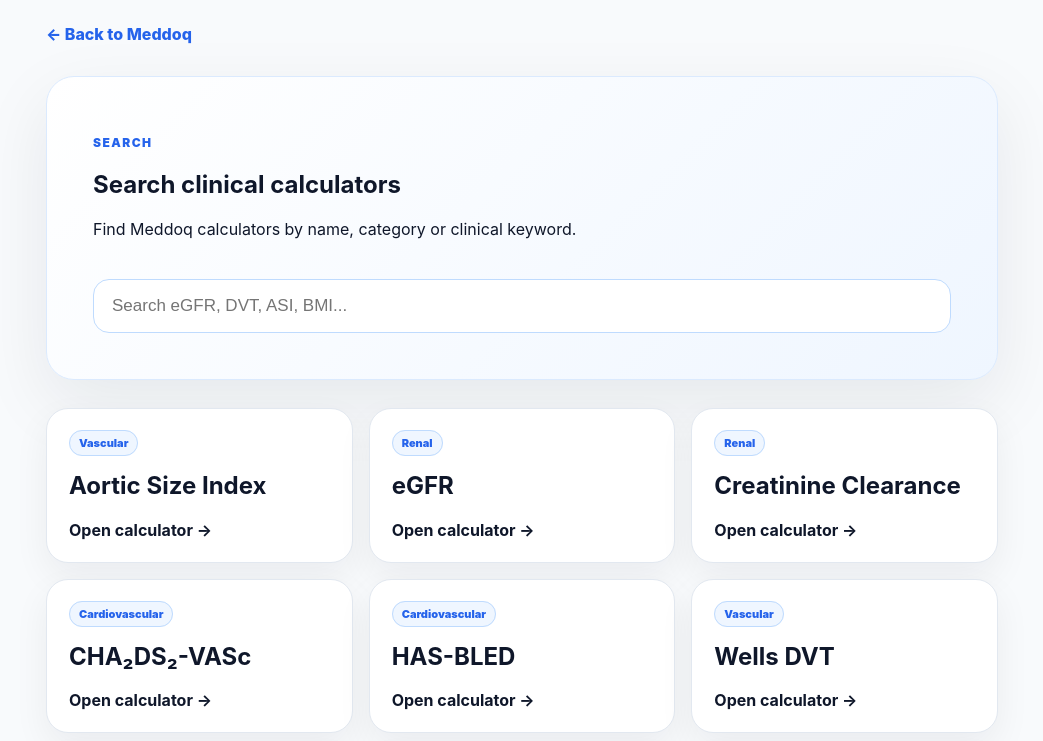
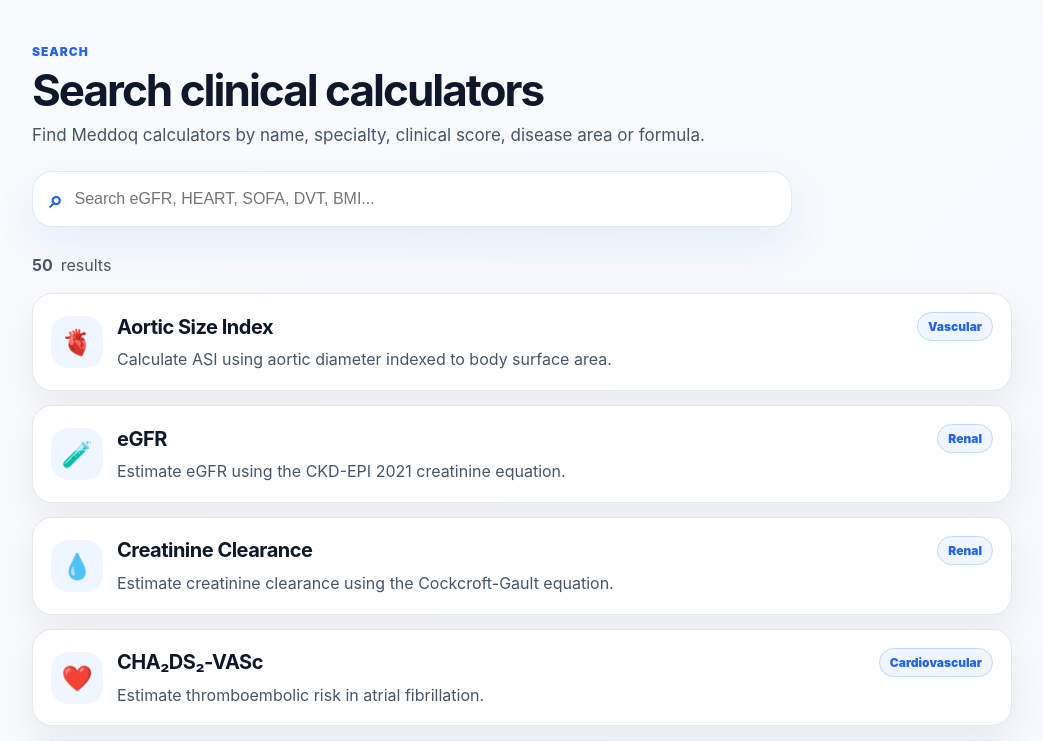
Before and after one commit to brsbyrm/meddoq, a Next.js app: page /search in a window 1280 px wide. Shown: the top 741 px of the page, without its empty margins (118-1161 px from the left). Built offline with nearby package versions, Linux system fonts and the light colour scheme.

Commit message:
Make search and sitemap data-driven

```diff
--- a/app/search/page.js
+++ b/app/search/page.js
@@ -1,162 +1,204 @@
 "use client";
 
 import { useMemo, useState } from "react";
-
-const calculators = [
-  ["Aortic Size Index", "Vascular", "/calculators/aortic-size-index", "Calculate ASI using aortic diameter indexed to body surface area. aortic size index"],
-  ["eGFR", "Renal", "/calculators/egfr", "Estimate eGFR using the CKD-EPI 2021 creatinine equation. egfr"],
-  ["Creatinine Clearance", "Renal", "/calculators/creatinine-clearance", "Estimate creatinine clearance using the Cockcroft-Gault equation. creatinine clearance"],
-  ["CHA₂DS₂-VASc", "Cardiovascular", "/calculators/cha2ds2-vasc", "Estimate thromboembolic risk in atrial fibrillation. cha2ds2 vasc"],
-  ["HAS-BLED", "Cardiovascular", "/calculators/has-bled", "Assess bleeding risk in atrial fibrillation. has bled"],
-  ["Wells DVT", "Vascular", "/calculators/wells-dvt", "Estimate pretest probability of deep vein thrombosis. wells dvt"],
-  ["Body Surface Area", "General", "/calculators/body-surface-area", "Calculate BSA using the Mosteller formula. body surface area"],
-  ["Body Mass Index", "General", "/calculators/body-mass-index", "Calculate body mass index and standard weight category. body mass index"],
-  ["Caprini Score", "Perioperative", "/calculators/caprini-score", "Estimate venous thromboembolism risk in surgical patients. caprini score"],
-  ["Revised Cardiac Risk Index", "Perioperative", "/calculators/revised-cardiac-risk-index", "Estimate perioperative cardiac risk before non-cardiac surgery. revised cardiac risk index"],
-  ["Padua Prediction Score", "Perioperative", "/calculators/padua-score", "Estimate VTE risk in hospitalized medical patients. padua score"],
-  ["IMPROVE VTE Risk Score", "Perioperative", "/calculators/improve-vte-risk-score", "Estimate VTE risk in hospitalized medical patients. improve vte risk score"],
-  ["IMPROVE Bleeding Risk Score", "Perioperative", "/calculators/improve-bleeding-risk-score", "Estimate bleeding risk in hospitalized medical patients. improve bleeding risk score"],
-  ["Wells PE Score", "Vascular", "/calculators/wells-pe", "Estimate clinical probability of pulmonary embolism. wells pe"],
-  ["Duke Activity Status Index", "Perioperative", "/calculators/duke-activity-status-index", "Estimate functional capacity before non-cardiac surgery. duke activity status index"],
-  ["Gupta MICA Risk Calculator", "Perioperative", "/calculators/gupta-mica", "Estimate perioperative myocardial infarction or cardiac arrest risk. gupta mica"],
-  ["Apfel Score", "Perioperative", "/calculators/apfel-score", "Estimate postoperative nausea and vomiting risk. apfel score"],
-  ["Venous Clinical Severity Score", "Vascular", "/calculators/venous-clinical-severity-score", "Calculate VCSS for chronic venous disease severity. venous clinical severity score"],
-  ["Villalta Score", "Vascular", "/calculators/villalta-score", "Assess post-thrombotic syndrome severity after DVT. villalta score"],
-  ["Rutherford Classification", "Vascular", "/calculators/rutherford-classification", "Classify chronic lower-extremity PAD severity. rutherford classification"],
-  ["Fontaine Classification", "Vascular", "/calculators/fontaine-classification", "Classify peripheral arterial disease severity using Fontaine stages. fontaine classification"],
-  ["WIfI Classification", "Vascular", "/calculators/wifi-classification", "Assess limb threat using Wound, Ischemia and foot Infection. wifi classification"],
-  ["CEAP Classification", "Vascular", "/calculators/ceap-classification", "Classify chronic venous disease using CEAP. ceap classification"],
-  ["Glasgow-Blatchford Score", "General", "/calculators/glasgow-blatchford-score", "Risk stratification for upper gastrointestinal bleeding. glasgow blatchford score"],
-  ["Rockall Score", "General", "/calculators/rockall-score", "Risk stratification after upper gastrointestinal bleeding. rockall score"],
-  ["Child-Pugh Score", "General", "/calculators/child-pugh-score", "Classify severity of chronic liver disease. child pugh score"],
-  ["MELD Score", "General", "/calculators/meld-score", "Estimate liver disease severity using MELD. meld score"],
-  ["MELD-Na Score", "General", "/calculators/meld-na-score", "Estimate liver disease severity using MELD-Na. meld na score"],
-  ["FIB-4 Index", "General", "/calculators/fib-4-index", "Estimate risk of advanced liver fibrosis. fib 4 index"],
-  ["APRI Score", "General", "/calculators/apri-score", "Estimate liver fibrosis risk using AST and platelets. apri score"],
-  ["ALBI Score", "General", "/calculators/albi-score", "Assess liver function using albumin and bilirubin. albi score"],
-  ["NAFLD Fibrosis Score", "General", "/calculators/nafld-fibrosis-score", "Estimate advanced fibrosis in fatty liver disease. nafld fibrosis score"],
-  ["CKD-EPI 2021 Cystatin C eGFR", "Renal", "/calculators/ckd-epi-2021-cystatin-c", "Estimate eGFR using cystatin C. ckd epi 2021 cystatin c"],
-  ["Anion Gap", "Renal", "/calculators/anion-gap", "Calculate serum and albumin-corrected anion gap. anion gap"],
-  ["Serum Osmolality", "Renal", "/calculators/serum-osmolality", "Calculate serum osmolality and osmolar gap. serum osmolality"],
-  ["Corrected Sodium", "Renal", "/calculators/corrected-sodium", "Correct serum sodium for hyperglycemia. corrected sodium"],
-  ["Winter's Formula", "Renal", "/calculators/winters-formula", "Estimate expected PaCO₂ compensation in metabolic acidosis. winters formula"],
-  ["Delta Ratio", "Renal", "/calculators/delta-ratio", "Evaluate mixed metabolic acid-base disorders. delta ratio"],
-  ["Base Excess", "Renal", "/calculators/base-excess", "Estimate base excess from pH and bicarbonate. base excess"],
-  ["Oxygenation Index", "General", "/calculators/oxygenation-index", "Calculate oxygenation index from FiO₂, MAP and PaO₂. oxygenation index"],
-  ["Khorana Score", "Oncology", "/calculators/khorana-score", "Estimate cancer-associated venous thromboembolism risk. khorana score"],
-  ["PESI Score", "Pulmonary", "/calculators/pesi-score", "Pulmonary Embolism Severity Index for 30-day mortality risk. pesi score"],
-  ["sPESI Score", "Pulmonary", "/calculators/spesi-score", "Simplified Pulmonary Embolism Severity Index. spesi score"],
-  ["qSOFA Score", "Critical Care", "/calculators/qsofa-score", "Quick Sequential Organ Failure Assessment. qsofa score"],
-  ["SOFA Score", "Critical Care", "/calculators/sofa-score", "Sequential Organ Failure Assessment score. sofa score"],
-  ["NEWS2 Score", "Critical Care", "/calculators/news2-score", "National Early Warning Score 2. news2 score"],
-  ["MEWS Score", "Critical Care", "/calculators/mews-score", "Modified Early Warning Score. mews score"],
-  ["HEART Score", "Cardiology", "/calculators/heart-score", "Chest pain and suspected ACS risk stratification. heart score"],
-  ["TIMI NSTEMI/UA Score", "Cardiology", "/calculators/timi-nstemi-ua-score", "Unstable angina and NSTEMI short-term ischemic risk. timi nstemi ua score"],
-  ["CURB-65 Score", "Pulmonology", "/calculators/curb-65-score", "Community-acquired pneumonia severity and mortality risk. curb 65 score"],
-];
+import { calculators } from "../data/calculators";
 
 export default function SearchPage() {
   const [query, setQuery] = useState("");
 
   const results = useMemo(() => {
-    const q = query.toLowerCase().trim();
+    const q = query.trim().toLowerCase();
+
     if (!q) return calculators;
-    return calculators.filter(([name, category, , keywords]) =>
-      `${name} ${category} ${keywords}`.toLowerCase().includes(q)
+
+    return calculators.filter((item) =>
+      [item.name, item.category, item.description, item.id]
+        .join(" ")
+        .toLowerCase()
+        .includes(q)
     );
   }, [query]);
 
   return (
-    <main style={styles.main}>
-      <a href="/" style={styles.back}>← Back to Meddoq</a>
-
+    <main style={styles.page}>
       <section style={styles.hero}>
         <p style={styles.kicker}>Search</p>
-        <h1>Search clinical calculators</h1>
-        <p>Find Meddoq calculators by name, category or clinical keyword.</p>
+        <h1 style={styles.title}>Search clinical calculators</h1>
+        <p style={styles.text}>
+          Find Meddoq calculators by name, specialty, clinical score, disease area or formula.
+        </p>
 
-        <input
-          autoFocus
-          value={query}
-          onChange={(e) => setQuery(e.target.value)}
-          placeholder="Search eGFR, DVT, ASI, BMI..."
-          style={styles.search}
-        />
+        <div style={styles.searchBox}>
+          <span style={styles.searchIcon}>⌕</span>
+          <input
+            value={query}
+            onChange={(event) => setQuery(event.target.value)}
+            placeholder="Search eGFR, HEART, SOFA, DVT, BMI..."
+            style={styles.searchInput}
+            autoFocus
+          />
+        </div>
+      </section>
+
+      <section style={styles.summary}>
+        <strong>{results.length}</strong>
+        <span>{results.length === 1 ? "result" : "results"}</span>
       </section>
 
       <section style={styles.grid}>
-        {results.map(([name, category, href]) => (
-          <a href={href} key={href} style={styles.card}>
-            <span style={styles.badge}>{category}</span>
-            <h2>{name}</h2>
-            <strong>Open calculator →</strong>
+        {results.map((item) => (
+          <a key={item.id} href={item.href} style={styles.card}>
+            <div style={styles.icon}>{item.icon}</div>
+            <div>
+              <div style={styles.cardTop}>
+                <h2 style={styles.cardTitle}>{item.name}</h2>
+                <span style={styles.badge}>{item.category}</span>
+              </div>
+              <p style={styles.cardText}>{item.description}</p>
+            </div>
           </a>
         ))}
       </section>
+
+      {results.length === 0 && (
+        <section style={styles.empty}>
+          No calculator found. Try another keyword.
+        </section>
+      )}
     </main>
   );
 }
 
 const styles = {
-  main: {
-    maxWidth: 1000,
-    margin: "0 auto",
-    padding: 24,
+  page: {
+    minHeight: "100vh",
+    padding: "44px 24px 64px",
+    background: "linear-gradient(135deg, #f8fafc 0%, #eef6ff 100%)",
+    color: "#0f172a",
     fontFamily:
       'Inter, ui-sans-serif, system-ui, -apple-system, BlinkMacSystemFont, "Segoe UI", sans-serif',
-    color: "#0f172a",
-  },
-  back: {
-    color: "#2563eb",
-    fontWeight: 800,
-    textDecoration: "none",
   },
   hero: {
-    marginTop: 32,
-    background: "linear-gradient(135deg, #ffffff, #eff6ff)",
-    border: "1px solid #dbeafe",
-    borderRadius: 28,
-    padding: "clamp(26px, 5vw, 46px)",
-    boxShadow: "0 24px 70px rgba(15,23,42,0.08)",
+    maxWidth: 980,
+    margin: "0 auto 28px",
   },
   kicker: {
+    margin: 0,
     color: "#2563eb",
     fontWeight: 900,
     textTransform: "uppercase",
-    letterSpacing: "0.12em",
+    letterSpacing: "0.08em",
     fontSize: 12,
   },
-  search: {
-    marginTop: 24,
+  title: {
+    margin: "8px 0",
+    fontSize: 44,
+    lineHeight: 1.05,
+    letterSpacing: "-0.045em",
+  },
+  text: {
+    margin: "0 0 22px",
+    color: "#475569",
+    maxWidth: 760,
+    fontSize: 17,
+    lineHeight: 1.65,
+  },
+  searchBox: {
+    display: "flex",
+    alignItems: "center",
+    gap: 12,
+    maxWidth: 760,
+    background: "#ffffff",
+    border: "1px solid #dbeafe",
+    borderRadius: 20,
+    padding: "0 16px",
+    boxShadow: "0 18px 44px rgba(37, 99, 235, 0.08)",
+  },
+  searchIcon: {
+    color: "#2563eb",
+    fontSize: 24,
+    fontWeight: 900,
+  },
+  searchInput: {
     width: "100%",
-    padding: "16px 18px",
-    borderRadius: 16,
-    border: "1px solid #bfdbfe",
-    fontSize: 17,
-    outline: "none",
+    border: 0,
+    outline: 0,
+    padding: "18px 0",
+    fontSize: 16,
+    background: "transparent",
+    color: "#0f172a",
+  },
+  summary: {
+    maxWidth: 980,
+    margin: "0 auto 18px",
+    display: "flex",
+    gap: 8,
+    alignItems: "baseline",
+    color: "#475569",
   },
   grid: {
-    marginTop: 28,
+    maxWidth: 980,
+    margin: "0 auto",
     display: "grid",
-    gridTemplateColumns: "repeat(auto-fit, minmax(min(100%, 240px), 1fr))",
-    gap: 16,
+    gap: 14,
   },
   card: {
-    background: "white",
-    border: "1px solid #e2e8f0",
-    borderRadius: 22,
-    padding: 22,
+    display: "grid",
+    gridTemplateColumns: "52px 1fr",
+    gap: 14,
+    alignItems: "center",
     textDecoration: "none",
     color: "#0f172a",
-    boxShadow: "0 14px 36px rgba(15,23,42,0.06)",
+    background: "#ffffff",
+    border: "1px solid #e2e8f0",
+    borderRadius: 20,
+    padding: 18,
+    boxShadow: "0 14px 34px rgba(15, 23, 42, 0.06)",
+  },
+  icon: {
+    width: 52,
+    height: 52,
+    borderRadius: 18,
+    display: "grid",
+    placeItems: "center",
+    background: "#eff6ff",
+    fontSize: 25,
+  },
+  cardTop: {
+    display: "flex",
+    alignItems: "center",
+    justifyContent: "space-between",
+    gap: 12,
+    marginBottom: 6,
+  },
+  cardTitle: {
+    margin: 0,
+    fontSize: 20,
+    letterSpacing: "-0.025em",
   },
   badge: {
+    border: "1px solid #bfdbfe",
+    background: "#eff6ff",
     color: "#2563eb",
-    background: "#eff6ff",
-    border: "1px solid #bfdbfe",
     borderRadius: 999,
-    padding: "5px 9px",
-    fontSize: 11,
+    padding: "6px 10px",
+    fontSize: 12,
     fontWeight: 900,
+    whiteSpace: "nowrap",
+  },
+  cardText: {
+    margin: 0,
+    color: "#475569",
+    lineHeight: 1.55,
+  },
+  empty: {
+    maxWidth: 980,
+    margin: "24px auto 0",
+    padding: 20,
+    borderRadius: 20,
+    background: "#ffffff",
+    border: "1px solid #e2e8f0",
+    color: "#64748b",
+    fontWeight: 800,
   },
 };
```
Also changed, not shown: app/sitemap.js (+20 -84 lines).
